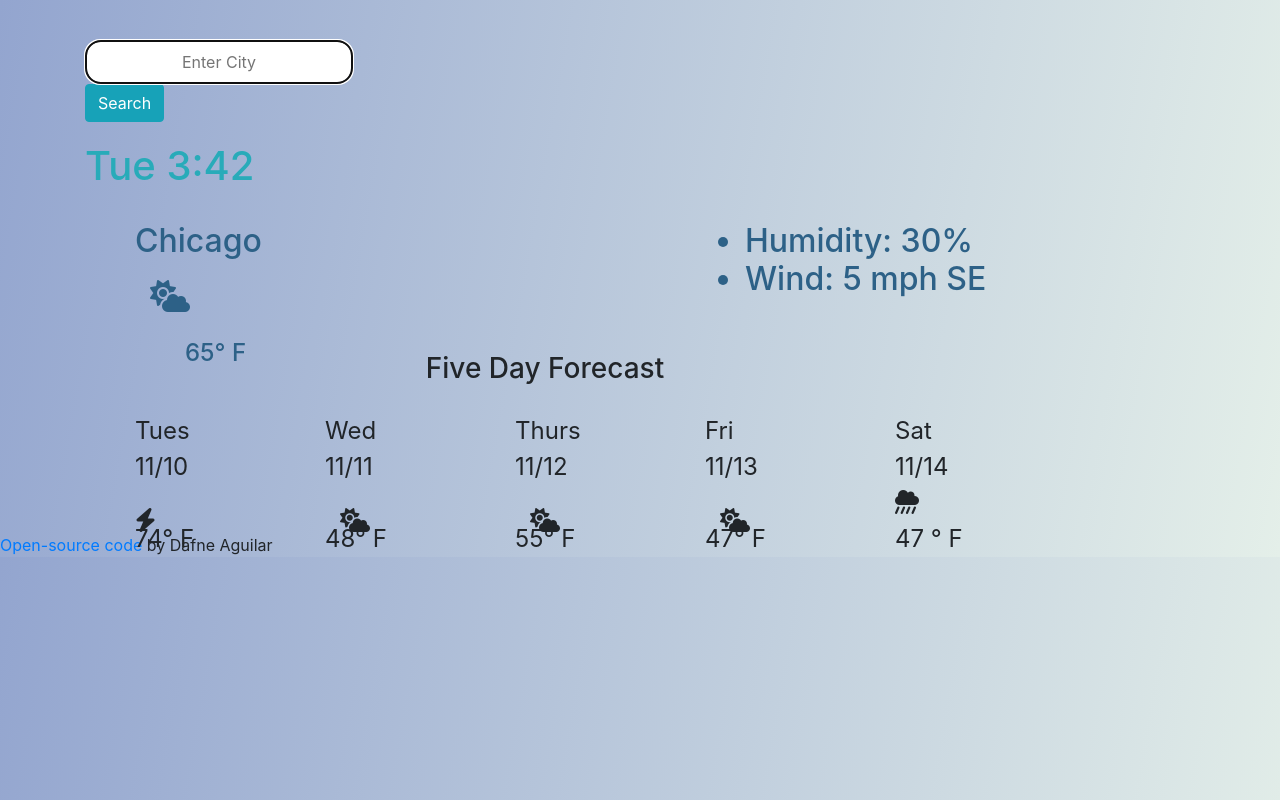
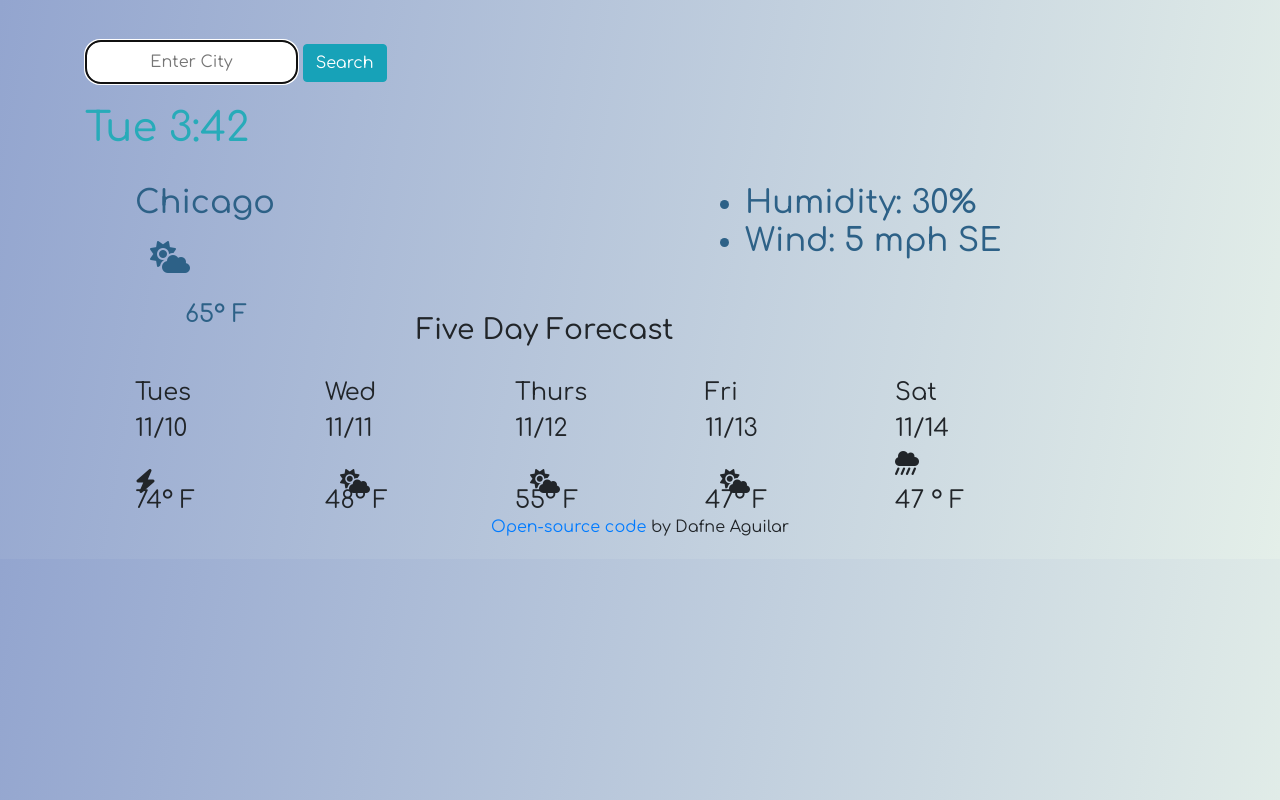
Before and after one commit to DAGUILAR2/weather-app-project, a plain HTML site: page index.html in a window 1280 px wide. Drawn offline with nearby package versions, Linux system fonts and the light colour scheme.

Commit message:
Entered the font-family back within the individual tags

```diff
--- a/src/styles.css
+++ b/src/styles.css
@@ -4,6 +4,7 @@ body {
 }
 
 header {
+  font-family: "comfortaa", "cursive";
   position: relative;
   top: 0;
   bottom: 0;
@@ -12,6 +13,7 @@ header {
 }
 
 form {
+  font-family: "comfortaa", "cursive";
   color: black;
   top: 20px;
   bottom: 0;
@@ -20,6 +22,7 @@ form {
 }
 
 input {
+  font-family: "comfortaa", "cursive";
   border-radius: 15px;
   padding: 8px;
   text-align: center;
@@ -32,6 +35,7 @@ input {
 
 h1 {
   color: #28abb9;
+  font-family: "comfortaa", "cursive";
   position: relative;
   top: 20px;
   bottom: 0;
@@ -41,6 +45,7 @@ h1 {
 
 h2 {
   color: #2d6187;
+  font-family: "comfortaa", "cursive";
   font-size: 36px;
   text-align: left;
   position: relative;
@@ -51,6 +56,7 @@ h2 {
 }
 
 h3 {
+  font-family: "comfortaa", "cursive";
   text-align: center;
   position: relative;
   top: 20px;
@@ -60,12 +66,19 @@ h3 {
 }
 
 p {
+  font-family: "comfortaa", "cursive";
   font-size: 24px;
   position: relative;
   top: 40px;
   bottom: 0;
   left: 50px;
   right: 0;
+}
+
+footer {
+  font-family: "comfortaa", "cursive";
+  padding: 20px;
+  text-align: center;
 }
 
 .search {
```
